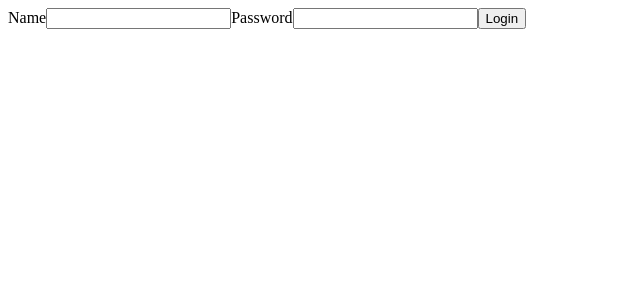
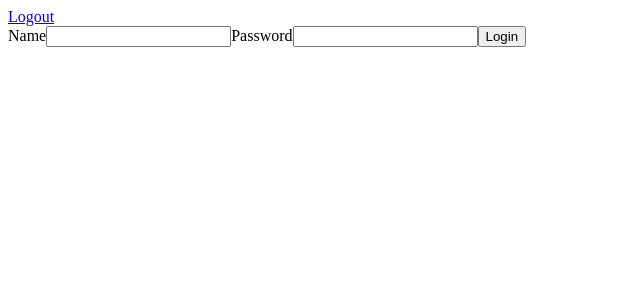
Before and after one commit to ellaelisimo/full-stack-node.js-project, a React (Create React App) app in the folder front-end/events-app/: page /login in a window 1280 px wide. Shown: the top 300 px of the page, without its empty margins (0-640 px from the left). Built offline with nearby package versions, Linux system fonts and the light colour scheme.

Commit message:
header, logout

```diff
--- a/front-end/events-app/src/App.tsx
+++ b/front-end/events-app/src/App.tsx
@@ -1,14 +1,20 @@
-import { Route, Routes } from "react-router-dom";
+import { Navigate, Route, Routes } from "react-router-dom";
 import { Events } from "./components/Events";
-import { LoginForm } from "./components/LoginForm/LoginForm";
+import { Header } from "./components/Header";
+import { LoginForm } from "./components/LoginForm";
+import { Logout } from "./components/Logout";
 import { NotFoundPage } from "./components/NotFoundPage";
 
 export const App = () => {
   return (
     <>
+      <Header />
+
       <Routes>
+        <Route index element={<Navigate to="/events" />} />
         <Route path="/login" element={<LoginForm />} />
         <Route path="/events" element={<Events />} />
+        <Route path="/logout" element={<Logout />} />
         <Route path="/*" element={<NotFoundPage />} />
       </Routes>
     </>
--- /dev/null
+++ b/front-end/events-app/src/components/Header/Header.tsx
@@ -0,0 +1,10 @@
+import { NavLink } from "react-router-dom";
+
+export const Header = () => {
+  return (
+    <nav>
+      {/* <NavLink to={"/events"}>Events</NavLink> */}
+      <NavLink to={"/logout"}>Logout</NavLink>
+    </nav>
+  );
+};
--- /dev/null
+++ b/front-end/events-app/src/components/Header/index.ts
@@ -0,0 +1 @@
+export { Header } from "./Header";
--- /dev/null
+++ b/front-end/events-app/src/components/LoginForm/index.ts
@@ -0,0 +1 @@
+export { LoginForm } from "./LoginForm";
--- /dev/null
+++ b/front-end/events-app/src/components/Logout/Logout.tsx
@@ -0,0 +1,6 @@
+import { Navigate } from "react-router-dom";
+
+export const Logout = () => {
+  localStorage.removeItem("token");
+  return <Navigate to={"/login"} />;
+};
--- /dev/null
+++ b/front-end/events-app/src/components/Logout/index.ts
@@ -0,0 +1 @@
+export { Logout } from "./Logout";
```
